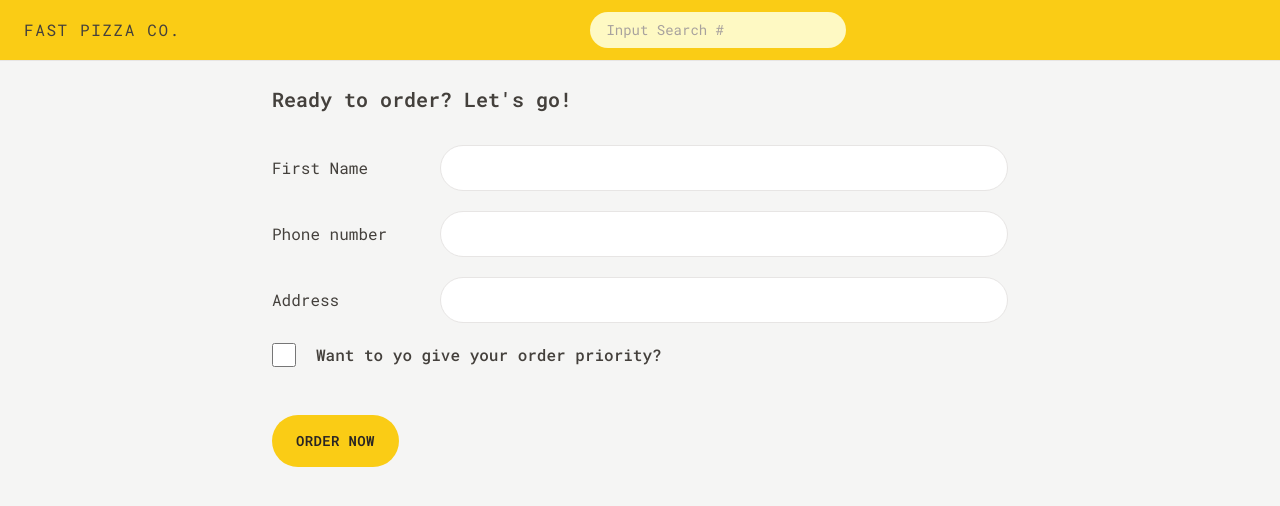
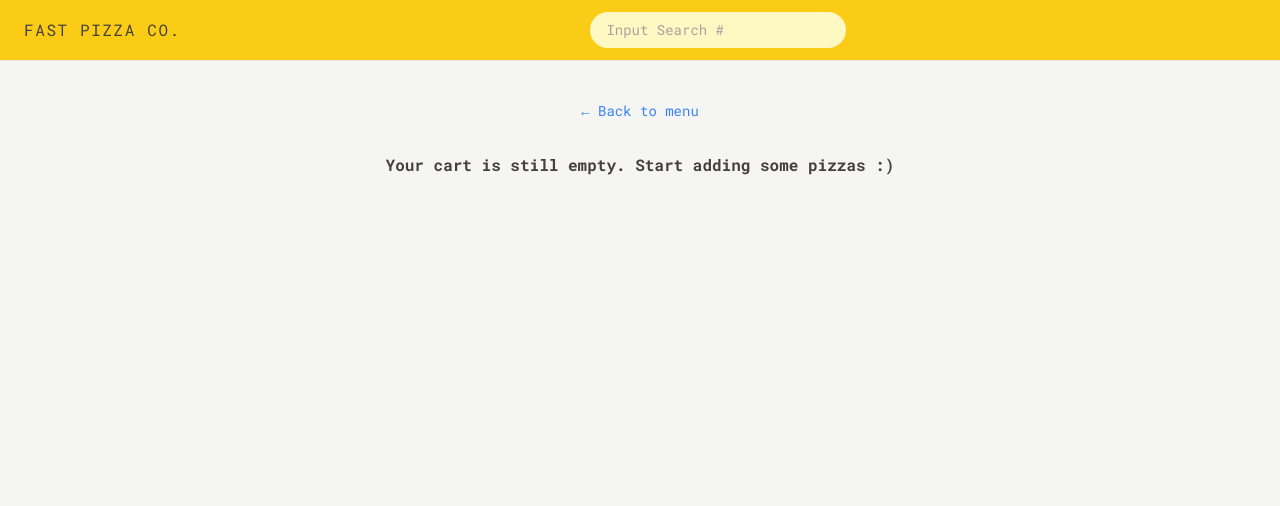
Before and after one commit to Caisere/fast-pizza-app, a React (Vite) app: page /order/new in a window 1280 px wide. Shown: the top 506 px of the page. Built offline with nearby package versions, Linux system fonts and the light colour scheme.

Commit message:
fix: cart total price(+priority price if checked)

```diff
--- a/src/App.jsx
+++ b/src/App.jsx
@@ -3,6 +3,8 @@ import { RouterProvider } from "react-router-dom"
 import { getMenu, getOrder, createOrder } from "./services/apiRestaurant";
 import { Suspense } from "react";
 import toast, { Toaster } from "react-hot-toast";
+import store from "./store";
+import { clearCart } from "./features/cart/cartSlice";
 
 //component
 import Home from './ui/Home'
@@ -60,7 +62,7 @@ const router = createBrowserRouter([
                     const order = {
                         ...data,
                         cart: JSON.parse(data.cart),
-                        priority: data.priority === 'on'
+                        priority: data.priority === 'true'
                     }
 
                     // handling Form submission errors
@@ -75,6 +77,7 @@ const router = createBrowserRouter([
                     // only create a new order if there is no error af all and redirect afterward
                     const newOrder = await createOrder(order);
                     toast.success('Order successfully placed')
+                    store.dispatch(clearCart())
                     return redirect(`/order/${newOrder.id}`)
                 },
                 errorElement: <Error />
--- a/src/features/cart/EmptyCart.jsx
+++ b/src/features/cart/EmptyCart.jsx
@@ -1,13 +1,13 @@
 import { Link } from 'react-router-dom';
+import LinkButton from '../../ui/LinkButton';
 
 function EmptyCart() {
-  return (
-    <div>
-      <Link to="/menu">&larr; Back to menu</Link>
-
-      <p>Your cart is still empty. Start adding some pizzas :)</p>
-    </div>
-  );
+    return (
+        <div className='text-center mt-10 flex flex-col items-center gap-8'>
+            <LinkButton to="/menu">&larr; Back to menu</LinkButton>
+            <p className='font-bold'>Your cart is still empty. Start adding some pizzas :)</p>
+        </div>
+    );
 }
 
 export default EmptyCart;
--- a/src/features/cart/cartSlice.js
+++ b/src/features/cart/cartSlice.js
@@ -52,6 +52,8 @@ export const {addCart, removeCart, increaseCartQuantity, decreaseCartQuantity, c
 
 export default cartSlice.reducer
 
+export const getCart = (store) => store.cart.cart;
+
 export const getTotalCartPrice = (store) => {
     return store.cart.cart.reduce((acc, item) => acc + item.totalPrice, 0);
 }
--- a/src/features/order/CreateOrder.jsx
+++ b/src/features/order/CreateOrder.jsx
@@ -1,50 +1,38 @@
-// import { useState } from "react";
+import { useState } from "react";
 import { Form, useActionData, useNavigation} from "react-router-dom";
 import Button from "../../ui/Button";
 import { useSelector } from "react-redux";
+import { getCart } from "../cart/cartSlice";
+import EmptyCart from "../cart/EmptyCart";
+import { getTotalCartPrice } from "../cart/cartSlice";
+import { formatCurrency } from "../../utilities/helpers";
 // import {createOrder} from '../../services/apiRestaurant'
 
-// https://uibakery.io/regex-library/phone-number
-// const isValidPhone = (str) =>
-//   /^\+?\d{1,4}?[-.\s]?\(?\d{1,3}?\)?[-.\s]?\d{1,4}[-.\s]?\d{1,4}[-.\s]?\d{1,9}$/.test(
-//     str
-//   );
 
-// const fakeCart = [
-//     {
-//         pizzaId: 12,
-//         name: "Mediterranean",
-//         quantity: 2,
-//         unitPrice: 16,
-//         totalPrice: 32,
-//     },
-//     {
-//         pizzaId: 6,
-//         name: "Vegetale",
-//         quantity: 1,
-//         unitPrice: 13,
-//         totalPrice: 13,
-//     },
-//     {
-//         pizzaId: 11,
-//         name: "Spinach and Mushroom",
-//         quantity: 1,
-//         unitPrice: 15,
-//         totalPrice: 15,
-//     },
-// ];
 
 function CreateOrder() {
-    // const [withPriority, setWithPriority] = useState(false);
+    const [withPriority, setWithPriority] = useState(false);
     const navigation = useNavigation()
     const isSubmitting = navigation.state === 'submitting'
     const userName = useSelector(store => store.user.userName)
-    const cart = useSelector(store => store.cart.cart)
-    // console.log(isSubmitting)
+    const cart = useSelector(getCart)
+
+    // get total cart item price
+    const totalCartPrice = useSelector(getTotalCartPrice)
+
+    // get priority price which is 20% of the total cart price
+    const priorityPrice = totalCartPrice * 0.2
+
+    // computed total price when priority is checked and when it is not
+    const totalPriceWithPriority = withPriority ? totalCartPrice + priorityPrice : totalCartPrice
+
+
 
     const formErrors = useActionData()
     // console.log(formErrors)
     // const cart = fakeCart;
+
+    if (cart.length === 0) return <EmptyCart />
 
     return (
         <div className="px-4 py-6">
@@ -90,16 +78,19 @@ function CreateOrder() {
                     </div>
                 </div>
 
-                <div className="mb-12 flex gap-5 items-center">
+                <div className="mb-12 flex flex-col gap-5">
+                    <div className="flex gap-5 items-center">
                         <input
                             type="checkbox"
                             name="priority"
                             id="priority"
                             className="h-6 w-6 accent-yellow-400 focus:outline-none focus:ring focus:ring-yellow-400 focus:ring-offset-2"
-                        // value={withPriority}
-                        // onChange={(e) => setWithPriority(e.target.checked)}
+                            value={withPriority}
+                            onChange={(e) => setWithPriority(e.target.checked)}
                         />
                         <label htmlFor="priority" className="font-medium">Want to yo give your order priority?</label>
+                    </div>
+                    <span className="text-sm text-yellow-600 font-semibold">Note, marking order as priority attract a 20% price of your order price</span>
                 </div>
                 <input
                     type="hidden"
@@ -108,13 +99,15 @@ function CreateOrder() {
                 />
                 <div>
                     <Button type='primary' disabled={isSubmitting}>
-                        {isSubmitting ? 'Placing Order...' : 'Order now'}
+                        {isSubmitting ? 'Placing Order...' : `Order now for ${formatCurrency(totalPriceWithPriority)}`}
                     </Button>
                 </div>
             </Form>
         </div>
     );
 }
+
+export default CreateOrder;
 
 // export async function action({ request }) {
 //     const formData = await request.formData();
@@ -132,4 +125,33 @@ function CreateOrder() {
 //     return redirect(`/order/${newOrder.id}`)
 // }
 
-export default CreateOrder;
+
+// https://uibakery.io/regex-library/phone-number
+// const isValidPhone = (str) =>
+//   /^\+?\d{1,4}?[-.\s]?\(?\d{1,3}?\)?[-.\s]?\d{1,4}[-.\s]?\d{1,4}[-.\s]?\d{1,9}$/.test(
+//     str
+//   );
+
+// const fakeCart = [
+//     {
+//         pizzaId: 12,
+//         name: "Mediterranean",
+//         quantity: 2,
+//         unitPrice: 16,
+//         totalPrice: 32,
+//     },
+//     {
+//         pizzaId: 6,
+//         name: "Vegetale",
+//         quantity: 1,
+//         unitPrice: 13,
+//         totalPrice: 13,
+//     },
+//     {
+//         pizzaId: 11,
+//         name: "Spinach and Mushroom",
+//         quantity: 1,
+//         unitPrice: 15,
+//         totalPrice: 15,
+//     },
+// ];
```
Lines whose indentation alone changed are shown as unchanged.
